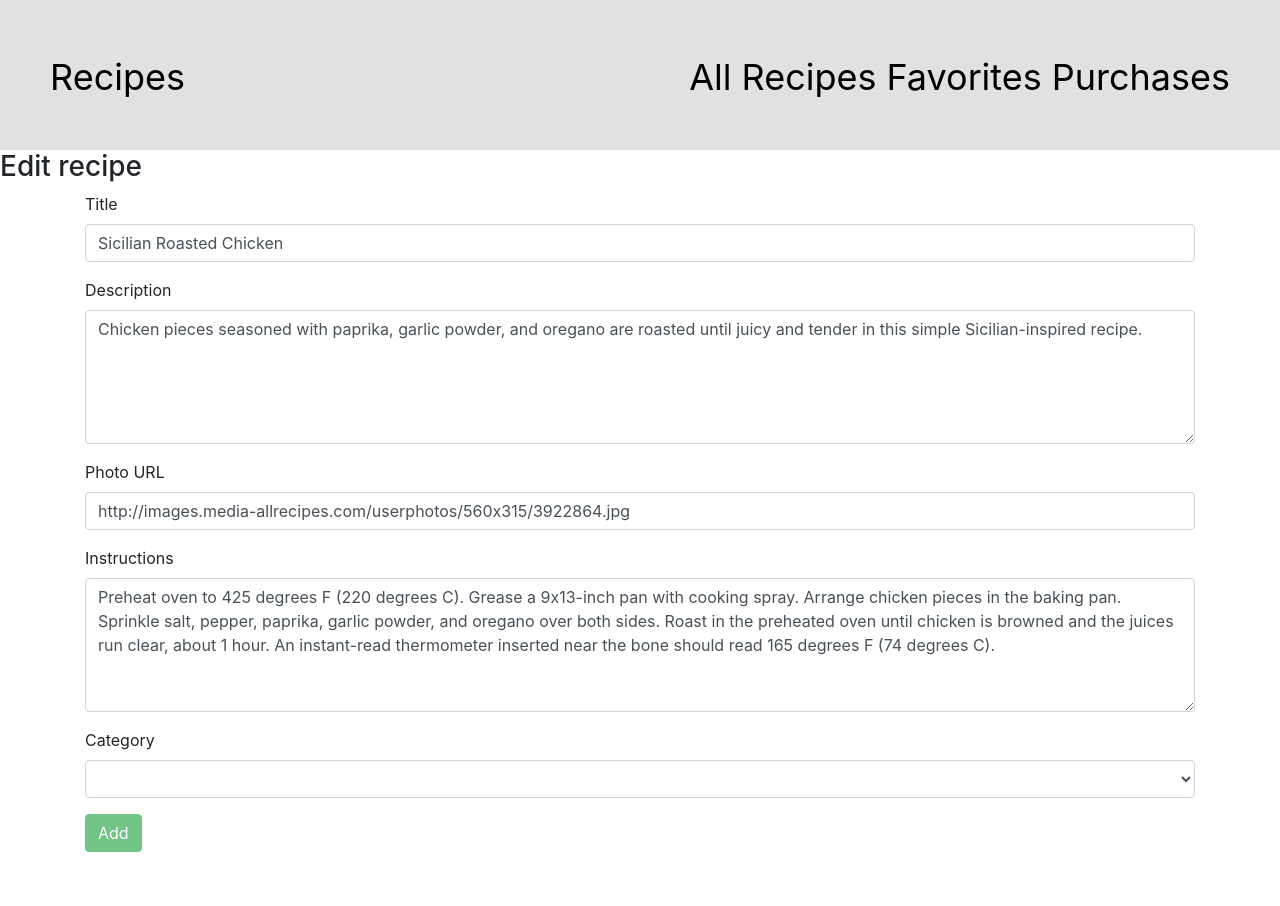
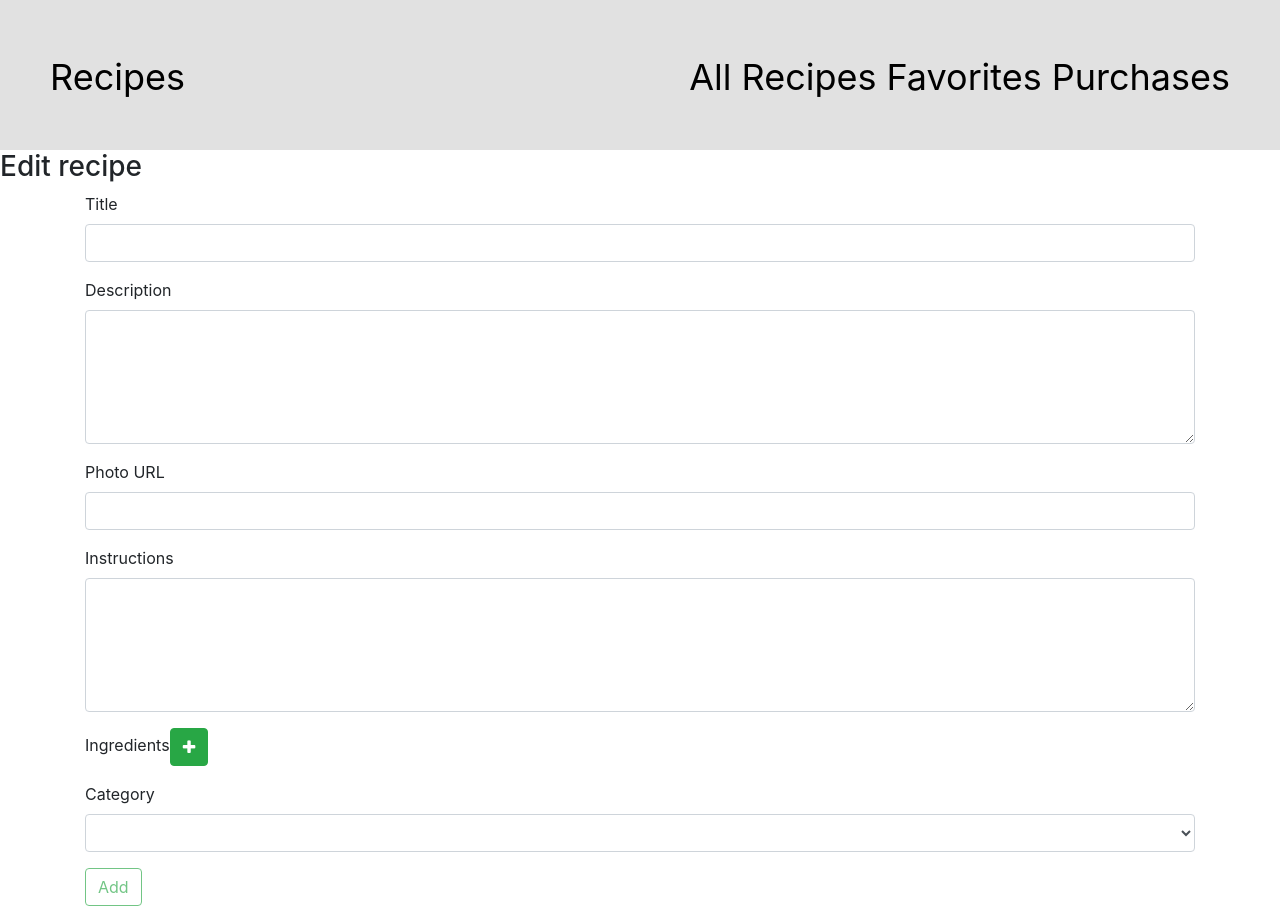
Before and after one commit to OlhaSkorupska/Rd_2017-2018, an Angular app in the folder angular-app/: page /edit/1 in a window 1280 px wide. Before the commit the page ends 852 px from the top, so only its background shows below. Built offline with nearby package versions, Linux system fonts and the light colour scheme; what angular-font-awesome would draw is missing.

Commit message:
HW4_Angular: added reactive form

```diff
--- a/angular-app/src/app/form-recipe/form-recipe.component.html
+++ b/angular-app/src/app/form-recipe/form-recipe.component.html
@@ -1,32 +1,44 @@
 <div class="container">
-    <form (ngSubmit)="onSubmit()" #recipeForm="ngForm">
+    <form [formGroup]="formRecipe" (ngSubmit)="onSubmit()" #recipeForm="ngForm">
         <div class="form-group">
             <label for="title">Title</label>
-        <input type="text" class="form-control" id="title" name="title" #title="ngModel"
-        required="required" [(ngModel)]="model.title">
-        <div [hidden]="title.valid || title.pristine" class="error">
+            <input formControlName="title" type="text" class="form-control" id="title" name="title" required="required"
+                maxlength="50"
+                [ngClass]="{
+                'is-invalid': title.invalid && title.dirty,
+                'is-valid': title.valid && title.dirty
+            }">
+            <div [hidden]="title.valid || title.pristine" class="invalid-feedback">
                 * Title is required
             </div>
         </div>
 
         <div class="form-group">
             <label for="description">Description</label>
-        <textarea class="form-control" id="description" name="description" cols="40" rows="5"
-        #description="ngModel" required="required" [(ngModel)]="model.description"></textarea>
-        <div [hidden]="description.valid || description.pristine" class="error">
+            <textarea formControlName="description" class="form-control" id="description" name="description"
+                cols="40" rows="5" required="required"
+                [ngClass]="{
+                'is-invalid': description.invalid && description.dirty,
+                'is-valid': description.valid && description.dirty
+            }"></textarea>
+            <div [hidden]="description.valid || description.pristine" class="invalid-feedback">
                 * Description is required
             </div>
         </div>
 
         <div class="form-group">
             <label for="photoUrl">Photo URL</label>
-          <input type="text" class="form-control" id="photoUrl" name="photoUrl" minlength="4"
-          #photoUrl="ngModel" required="required" [(ngModel)]="model.photoUrl">
-          <div *ngIf="photoUrl.errors && (photoUrl.dirty || photoUrl.touched)" class="error">
+            <input formControlName="photoUrl" type="text" class="form-control" id="photoUrl" name="photoUrl"
+                minlength="4" required="required"
+                [ngClass]="{
+                'is-invalid': photoUrl.invalid && photoUrl.dirty,
+                'is-valid': photoUrl.valid && photoUrl.dirty
+            }">
+            <div *ngIf="photoUrl.errors && (photoUrl.dirty || photoUrl.touched)" class="invalid-feedback">
                 <div [hidden]="!photoUrl.errors.required">
                     * Photo URL is required
                 </div>
-              <div [hidden]="!photoUrl.errors.minlength">
+                <div [hidden]="!photoUrl.errors.isUrlInvalid">
                     * Photo URL must be valid url
                 </div>
             </div>
@@ -34,24 +46,42 @@
 
         <div class="form-group">
             <label for="instructions">Instructions</label>
-          <textarea class="form-control" id="instruction" name="instructions" cols="40" rows="5"
-          #instructions="ngModel" required="required" [(ngModel)]="model.instructions"></textarea>
-          <div [hidden]="instructions.valid || instructions.pristine" class="error">
+            <textarea formControlName="instructions" class="form-control" id="instruction" name="instructions"
+                cols="40" rows="5" required="required"
+                [ngClass]="{
+                'is-invalid': instructions.invalid && instructions.dirty,
+                'is-valid': instructions.valid && instructions.dirty
+            }"></textarea>
+            <div [hidden]="instructions.valid || instructions.pristine" class="invalid-feedback">
                 * Instructions is required
+            </div>
+        </div>
+        <div class="form-group" formArrayName="ingredients">
+            <label>Ingredients</label>
+            <button type="button" class="btn btn-success" (click)="addIngredient()">
+                <i class="fa fa-plus"></i>
+            </button>
+            <div class="wrapper" *ngFor="let ingredientControl of ingredients.controls; let i = index">
+                <input type="text" class="form-control wrapper__input" [formControlName]="i">
+                <a (click)="deleteIngredient(i)" class="wrapper__delete">
+                    <i class="fa fa-times"></i>
+                </a>
             </div>
         </div>
 
         <div class="form-group">
             <label for="category">Category</label>
-        <select class="form-control" id="category" name="category"
-        #category="ngModel" required="required" [(ngModel)]="model.category">
+            <select formControlName="category" class="form-control" id="category" name="category" required="required" [ngClass]="{
+                'is-invalid': category.invalid && category.dirty,
+                'is-valid': category.valid && category.dirty
+            }">
                 <option *ngFor="let category of categories" [value]="category">{{category}}</option>
             </select>
-        <div [hidden]="category.valid || category.pristine" class="error">
+            <div [hidden]="category.valid || category.pristine" class="invalid-feedback">
                 * Category is required
             </div>
         </div>
 
-      <button type="submit" class="btn btn-success" [disabled]="!recipeForm.form.valid">Add</button>
+        <input type="submit" class="btn btn-outline-success" [disabled]="!recipeForm.form.valid" value="Add">
     </form>
 </div>
--- a/angular-app/src/app/form-recipe/form-recipe.component.scss
+++ b/angular-app/src/app/form-recipe/form-recipe.component.scss
@@ -1,12 +1,40 @@
-.ng-valid[required], .ng-valid.required  {
+.wrapper {
+    display: flex;
+    margin: 20px;
+    position: relative;
 
+    &__input {
+        background-color: white;
+        border-radius: 0;
+        padding: 15px;
+    }
+
+    &__delete {
+        position: absolute;
+        font-size: 34px;
+        color: rgb(207, 24, 33) !important;
+        position: absolute;
+        right: 25px;
+    }
 }
 
-.ng-invalid:not(form)  {
+.custom-btn {
+    position: relative;
+    &:after {
+        display: block;
+        width: 96%;
+        content: '';
+        position: absolute;
+        height: 3px;
+        border-bottom: 1px solid #767676;
+    }
 
+    &:before {
+        display: block;
+        width: 96%;
+        content: '';
+        position: absolute;
+        height: 3px;
+        border-bottom: 1px solid #767676;
+    }
 }
-
-.error {
-    color: rgb(211, 9, 9);
-    padding: 20px;
-}
--- a/angular-app/src/app/form-recipe/form-recipe.component.ts
+++ b/angular-app/src/app/form-recipe/form-recipe.component.ts
@@ -1,9 +1,11 @@
 import { Component, OnInit } from '@angular/core';
 import { Recipe } from '../models/recipe.model';
 import { RecipesService } from '../services/recipes.service';
-import { FormService } from '../services/form.service';
 import { ActivatedRoute, Params, Router } from '@angular/router';
 import { Subscription } from 'rxjs/Subscription';
+import { FormGroup, FormControl, Validators, AbstractControl, AsyncValidatorFn, FormArray } from '@angular/forms';
+
+import { urlValidator } from './url-validator';
 
 @Component({
   selector: 'app-form-recipe',
@@ -12,24 +14,67 @@ import { Subscription } from 'rxjs/Subscription';
 })
 export class FormRecipeComponent implements OnInit {
 
-  categories = ['Main course', 'Apperetive', 'Dessert'];
+  categories = ['Appetizer', 'Main course', 'Soup', 'Desert'];
 
   model: Recipe = new Recipe();
   paramsSubscription: Subscription;
   path: String;
+  formRecipe: FormGroup;
+
+  title: FormControl;
+  description: FormControl;
+  photoUrl: FormControl;
+  instructions: FormControl;
+  category: FormControl;
+  ingredients: FormArray;
+
 
   constructor(
     private service: RecipesService,
-    private formService: FormService,
     private route: ActivatedRoute,
     private router: Router
   ) { }
 
+  createFormControls() {
+    this.title = new FormControl(null, Validators.required);
+    this.description = new FormControl(null, Validators.required);
+    this.photoUrl = new FormControl(null,
+      [
+        Validators.required,
+        urlValidator()
+      ]);
+    this.instructions = new FormControl(null, Validators.required);
+    this.ingredients = new FormArray([]);
+    this.category = new FormControl(null, Validators.required);
+  }
+
+  createForm() {
+    this.formRecipe = new FormGroup({
+      'title': this.title,
+      'description': this.description,
+      'photoUrl': this.photoUrl,
+      'instructions': this.instructions,
+      'ingredients': this.ingredients,
+      'category': this.category
+    });
+  }
+
   ngOnInit() {
+    this.createFormControls();
+    this.createForm();
     this.path = this.route.routeConfig.path;
     if (this.path !== 'create') {
       this.createRecipe();
     }
+  }
+
+  addIngredient() {
+    const control = new FormControl(null);
+    this.ingredients.push(control);
+  }
+
+  deleteIngredient(value) {
+    this.ingredients.removeAt(value);
   }
 
   createRecipe() {
@@ -42,13 +87,15 @@ export class FormRecipeComponent implements OnInit {
   }
 
   onSubmit() {
+    console.log(this.formRecipe.value);
     if (this.path === 'create') {
-      this.service.addRecipe(this.model, null);
-      this.router.navigate(['/recipes', this.model.id]);
+      this.service.addRecipe(this.formRecipe.value, null);
+      this.router.navigate(['/recipes', this.formRecipe.value.id]);
     } else {
-      this.service.updateRecipe(this.model);
-      this.router.navigate(['/recipes', this.model.id]);
+      this.service.updateRecipe(this.formRecipe.value);
+      this.router.navigate(['/recipes', this.formRecipe.value.id]);
     }
   }
 
+
 }
--- /dev/null
+++ b/angular-app/src/app/form-recipe/url-validator.ts
@@ -0,0 +1,9 @@
+import { AbstractControl, ValidatorFn } from '@angular/forms';
+
+let pattern = new RegExp('^(http|https)\://[a-zA-Z0-9\-\.]+\.[a-zA-Z]{2,3}(:[a-zA-Z0-9]*)?/?([a-zA-Z0-9\-\._\?\,\'/\\\+&amp;%\$#\=~])*$');
+
+export function urlValidator(): ValidatorFn {
+    return (control: AbstractControl): {[key: string]: boolean} => {
+        return !pattern.test(control.value) ? { 'isUrlInvalid': true } : null;
+    };
+}
--- a/angular-app/src/index.html
+++ b/angular-app/src/index.html
@@ -8,6 +8,7 @@
   <meta name="viewport" content="width=device-width, initial-scale=1">
   <link rel="icon" type="image/x-icon" href="favicon.ico">
   <link rel="stylesheet" type="text/css" href="https://maxcdn.bootstrapcdn.com/font-awesome/4.7.0/css/font-awesome.min.css" />
+  <link rel="stylesheet" href="https://maxcdn.bootstrapcdn.com/bootstrap/4.0.0/css/bootstrap.min.css" integrity="sha384-Gn5384xqQ1aoWXA+058RXPxPg6fy4IWvTNh0E263XmFcJlSAwiGgFAW/dAiS6JXm" crossorigin="anonymous">
 </head>
 <body>
   <app-root>
```
Lines whose indentation alone changed are shown as unchanged.
